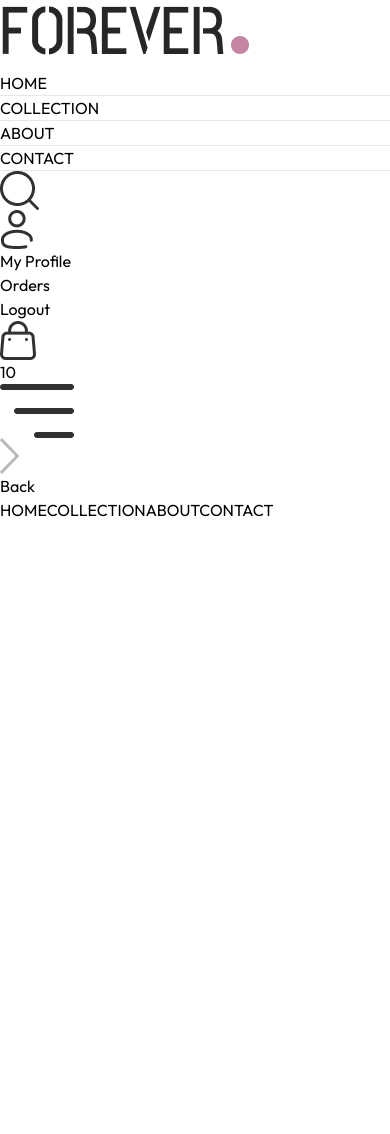
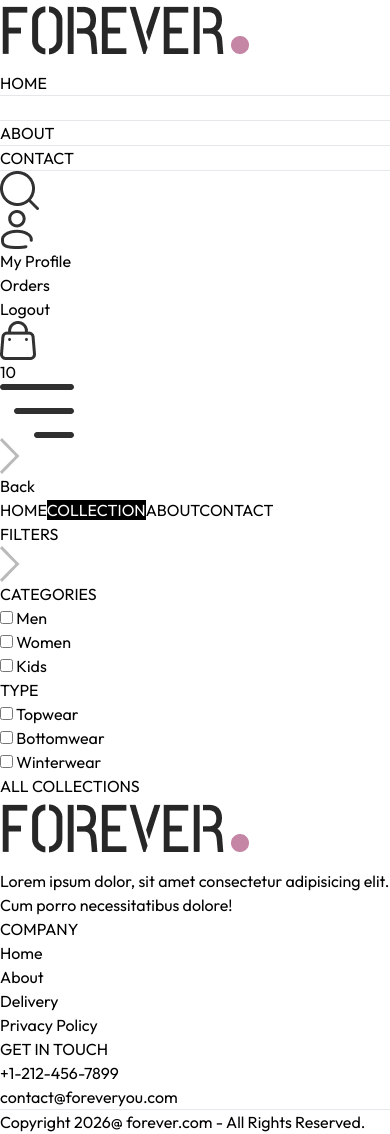
Before and after one commit to linklucifer/E-Commerce, a React (Vite) app in the folder frontend/: page /collection in a window 390 px wide. Before the commit the page ends 844 px from the top, so only its background shows below. Built offline with nearby package versions, Linux system fonts and the light colour scheme.

Commit message:
Added more in collections, Added bestseller component, footer, our policy and newsletter frontend features

```diff
--- a/frontend/src/App.jsx
+++ b/frontend/src/App.jsx
@@ -10,6 +10,7 @@
 import PlaceOrder from "./Pages/PlaceOrder";
 import Orders from "./Pages/Orders";
 import Navbar from "./components/Navbar";
+import Footer from "./components/Footer";
 
 const App = () => {
   return (
@@ -26,8 +27,8 @@
         <Route path="/login" element={<Login />} />
         <Route path="/place-order" element={<PlaceOrder />} />
         <Route path="/orders" element={<Orders />} />
-
       </Routes>
+      <Footer />
     </div>
   )
 }
--- a/frontend/src/Pages/Collection.jsx
+++ b/frontend/src/Pages/Collection.jsx
@@ -1,8 +1,67 @@
-import React from 'react'
+import React, { useContext, useState } from 'react'
+import { ShopContext } from '../context/ShopContext'
+import { assets } from '../assets/assets';
+import Title from '../components/Title';
 
 const Collection = () => {
+
+  const { products } = useContext(ShopContext);
+  const [showFilter, setShowFilter] = useState(true);
+
   return (
-    <div>
+    <div className='flex flex-col sm:flex-row gap-1 sm:gap-10 pt-10 border-t'>
+
+      {/* filter options */}
+      <div className='min-w-60'>
+        <p onClick={() => setShowFilter(!showFilter)} className='my-2 text-xl flex items-center cursor-pointer gap-2'>FILTERS <img className={`h-3 sm:hidden ${showFilter ? 'rotate-90' : ''}`} src={assets.dropdown_icon} alt="" /></p>
+
+        {/* Category Filter */}
+        <div className={`border border-gray-300 pl-5 py-3 mt-6 ${showFilter ? '' : 'hidden'} sm:block `}>
+          <p className='mb-3 text-sm font-medium'>CATEGORIES</p>
+          <div className='flex flex-col gap-2 text-sm font-light text-gray-700'>
+            <p className='flex gap-2'>
+              <input className='w-3' type="checkbox" value={'Men'} /> Men
+            </p>
+
+            <p className='flex gap-2'>
+              <input className='w-3' type="checkbox" value={'Women'} /> Women
+            </p>
+
+            <p className='flex gap-2'>
+              <input className='w-3' type="checkbox" value={'Kids'} /> Kids
+            </p>
+          </div>
+        </div>
+
+        {/* SubCategory Filter */}
+        <div className={`border border-gray-300 pl-5 py-3 my-5 ${showFilter ? '' : 'hidden'} sm:block `}>
+          <p className='mb-3 text-sm font-medium'>TYPE</p>
+          <div className='flex flex-col gap-2 text-sm font-light text-gray-700'>
+            <p className='flex gap-2'>
+              <input className='w-3' type="checkbox" value={'Topwear'} /> Topwear
+            </p>
+
+            <p className='flex gap-2'>
+              <input className='w-3' type="checkbox" value={'Bottomwear'} /> Bottomwear
+            </p>
+
+            <p className='flex gap-2'>
+              <input className='w-3' type="checkbox" value={'Winterwear'} /> Winterwear
+            </p>
+          </div>
+        </div>
+
+      </div>
+
+      {/* Right Side */}
+      <div className='flex-1'>
+
+        <div className='flex justify-between text-base sm:text-2xl mb-4 '>
+          <Title text1={'ALL'} text2={'COLLECTIONS'} />
+
+        </div>
+
+      </div>
 
     </div>
   )
--- a/frontend/src/Pages/Home.jsx
+++ b/frontend/src/Pages/Home.jsx
@@ -1,12 +1,18 @@
 import React from 'react'
 import Hero from '../components/Hero'
 import LatestCollection from '../components/LatestCollection'
+import BestSeller from '../components/BestSeller'
+import OurPolicy from '../components/OurPolicy'
+import NewsletterBox from '../components/NewsletterBox'
 
 const Home = () => {
   return (
     <div>
       <Hero />
       <LatestCollection />
+      <BestSeller />
+      <OurPolicy />
+      <NewsletterBox />
     </div>
   )
 }
--- /dev/null
+++ b/frontend/src/components/BestSeller.jsx
@@ -0,0 +1,37 @@
+import React, { useContext, useEffect, useState } from 'react'
+import { ShopContext } from '../context/ShopContext'
+import Title from './Title';
+import ProductItem from './ProductItem';
+
+const BestSeller = () => {
+
+    const { products } = useContext(ShopContext);
+    const [bestSeller, setBestSeller] = useState([]);
+
+    useEffect(() => {
+        const bestProduct = products.filter((item) => item.bestseller);
+        setBestSeller(bestProduct.slice(0, 5))
+    }, [])
+
+    return (
+        <div className='my-10'>
+            <div className='text-center text-3xl py-8'>
+                <Title text1={'BEST'} text2={'SELLERS'} />
+                <p className='w-3/4 m-auto text-xs sm:text-sm md:text-base text-gray-600'>
+                    Lorem ipsum dolor sit amet consectetur adipisicing elit. Ipsa dolorum, nemo veniam error consequatur minus quas
+                </p>
+            </div>
+
+            <div className='grid grid-cols-2 sm:grid-cols-3 md:grid-cols-4 lg:grid-cols-5 gap-4 gap-y-6'>
+                {
+                    bestSeller.map((item, index) => (
+                        <ProductItem key={index} id={item._id} name={item.name} image={item.image} price={item.price} />
+                    ))
+                }
+            </div>
+
+        </div>
+    )
+}
+
+export default BestSeller
--- /dev/null
+++ b/frontend/src/components/Footer.jsx
@@ -0,0 +1,42 @@
+import React from 'react'
+import { assets } from '../assets/assets'
+
+const Footer = () => {
+    return (
+        <div>
+            <div className='flex flex-col sm:grid grid-cols-[3fr_1fr_1fr] gap-14 my-10 mt-40 text-sm'>
+
+                <div>
+                    <img src={assets.logo} className='mb-5 w-32 ' alt="" />
+                    <p className='w-full md:w-2/3 text-gray-600'>Lorem ipsum dolor, sit amet consectetur adipisicing elit. Cum porro necessitatibus dolore!</p>
+                </div>
+
+                <div>
+                    <p className='text-xl font-medium mb-5'>COMPANY</p>
+                    <ul className='flex flex-col gap-1 text-gray-600'>
+                        <li>Home</li>
+                        <li>About</li>
+                        <li>Delivery</li>
+                        <li>Privacy Policy</li>
+                    </ul>
+                </div>
+
+                <div>
+                    <p className='text-xl font-medium mb-5'>GET IN TOUCH</p>
+                    <ul className='flex flex-col gap-1 text-gray-600'>
+                        <li>+1-212-456-7899</li>
+                        <li>contact@foreveryou.com</li>
+                    </ul>
+                </div>
+
+            </div>
+
+            <div>
+                <hr />
+                <p className='py-5 text-sm text-center'>Copyright 2026@ forever.com - All Rights Reserved.</p>
+            </div>
+        </div>
+    )
+}
+
+export default Footer
--- a/frontend/src/components/Navbar.jsx
+++ b/frontend/src/components/Navbar.jsx
@@ -8,7 +8,7 @@
 
   return (
     <div className='flex items-center justify-between py-5 font-medium'>
-      <img src={assets.logo} className='w-36' alt="" />
+      <Link to='/'> <img src={assets.logo} className='w-36' alt="" /> </Link>
 
       <ul className='hidden sm:flex gap-5 text-sm text-gray-700'>
 
--- /dev/null
+++ b/frontend/src/components/NewsletterBox.jsx
@@ -0,0 +1,22 @@
+import React from 'react'
+
+const NewsletterBox = () => {
+
+    const onSubmitHandler = (event) => {
+        event.preventDefault();
+    }
+
+    return (
+        <div className='text-center'>
+            <p className='text-2xl font-medium text-gray-800'>Subscribe now & get 20% off</p>
+            <p className='text-gray-400 mt-3'>Lorem ipsum dolor sit amet consectetur adipisicing elit. Sapiente velit doloribus provident.</p>
+
+            <form onSubmit={onSubmitHandler} className='w-full sm:w-1/2 flex items-center gap-3 mx-auto my-6 border pl-3'>
+                <input className='w-full sm:flex-1 outline-none' type="email" placeholder='Enter your email' />
+                <button type='submit' className='bg-black text-white text-xs px-10 py-4'>SUBSCRIBE</button>
+            </form>
+        </div>
+    )
+}
+
+export default NewsletterBox
--- /dev/null
+++ b/frontend/src/components/OurPolicy.jsx
@@ -0,0 +1,30 @@
+import React from 'react'
+import { assets } from '../assets/assets'
+
+const OurPolicy = () => {
+    return (
+        <div className='flex flex-col sm:flex-row justify-around gap-12 sm:gap-2 text-center py-20 text-xs sm:text-sm md:text-base text-gray-700'>
+
+            <div>
+                <img src={assets.exchange_icon} className='w-12 m-auto mb-5' alt="" />
+                <p className='font-semibold'>Easy Exchange Policy</p>
+                <p className='text-gray-400'>We offer hassle free exchange policy</p>
+            </div>
+
+            <div>
+                <img src={assets.quality_icon} className='w-12 m-auto mb-5' alt="" />
+                <p className='font-semibold'>7 Days Return Policy</p>
+                <p className='text-gray-400'>We provide 7 days free return policy</p>
+            </div>
+
+            <div>
+                <img src={assets.support_img} className='w-12 m-auto mb-5' alt="" />
+                <p className='font-semibold'>Best Customer Support</p>
+                <p className='text-gray-400'>We provide 24/7 customer support</p>
+            </div>
+
+        </div>
+    )
+}
+
+export default OurPolicy
--- a/frontend/src/index.css
+++ b/frontend/src/index.css
@@ -17,3 +17,10 @@
     font-weight: 400;
     font-style: normal;
 }
+
+@media (max-width: 640px){
+    a.active {
+        background-color: black;
+        color: white;
+    }
+}
```
